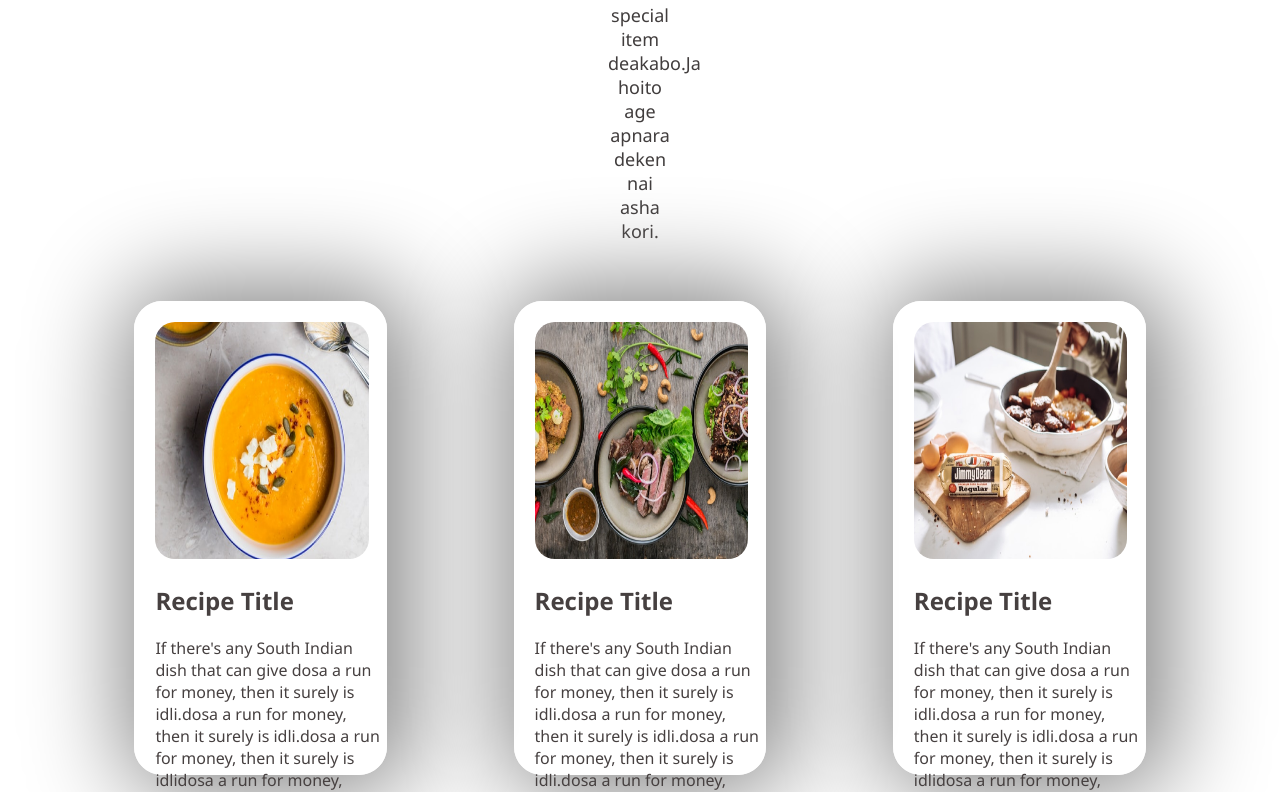
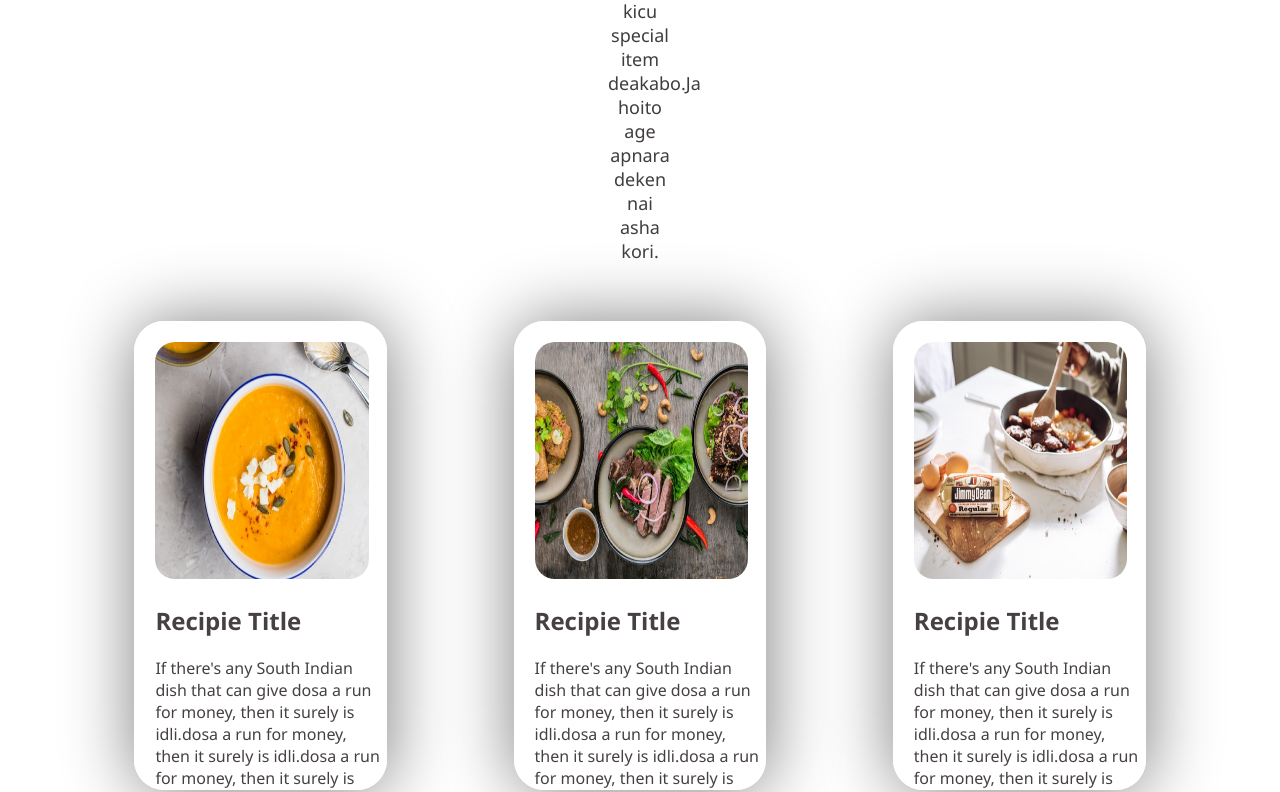
Before and after one commit to sharif764/food-blog, a plain HTML site: page index.html in a window 1280 px wide. Shown: the part 2008-2800 px from the top of the page. Drawn offline with Linux system fonts and the light colour scheme.

Commit message:
almost done

```diff
--- a/index.css
+++ b/index.css
@@ -36,6 +36,7 @@
 }
 .sec-img {
   background-image: url(images/shapes/joss.jpg);
+  margin-bottom: 20px;
 }
 .img-style2 {
   padding-left: 21%;
@@ -47,9 +48,9 @@
 .divi-width-style {
   width: 20%;
   border: 1px solid #fff;
-  box-shadow: 7px 1px 100px 15px gray;
-  padding: 20px 6px 20px 20px;
-  border-radius: 28px;
+  box-shadow: 1px 1px 70px 1px gray;
+  padding: 20px 6px 15px 20px;
+  border-radius: 30px;
 }
 .food-img {
   height: 55%;
--- a/index.html
+++ b/index.html
@@ -84,17 +84,27 @@ khabar age gastrict er osud khaio"
         <img src="images/food/short.png" alt="food img" class="food-img">
 
 
-        <h1>Recipe Title</h1> <p>If there's any South Indian dish that can give dosa a run for money, then it surely is idli.dosa a run for money, then it surely is idli.dosa a run for money, then it surely is idlidosa a run for money, then it surely is idli.</p></div>
+        <h1>Recipie Title</h1> <p>If there's any South Indian dish that can give dosa a run for money, then it surely is idli.dosa a run for money, then it surely is idli.dosa a run for money, then it surely is idlidosa a run for money, then it surely is idli.</p></div>
 
 
 
 
-      <div class="divi-width-style "><img src="images/food/Project Cover1.jpg" alt="food img" class="food-img">  <h1>Recipe Title</h1>   <p>If there's any South Indian dish that can give dosa a run for money, then it surely is idli.dosa a run for money, then it surely is idli.dosa a run for money, then it surely is idli.dosa a run for money, then it surely is idli</p>   </div>
+      <div class="divi-width-style "><img src="images/food/Project Cover1.jpg" alt="food img" class="food-img">  <h1>Recipie Title</h1>   <p>If there's any South Indian dish that can give dosa a run for money, then it surely is idli.dosa a run for money, then it surely is idli.dosa a run for money, then it surely is idli.dosa a run for money, then it surely is idli</p>   </div>
 
 
-      <div class="divi-width-style padding1"><img src="images/food/Project Cover.jpg" alt="food img" class="food-img">  <h1>Recipe Title</h1>   <p>If there's any South Indian dish that can give dosa a run for money, then it surely is idli.dosa a run for money, then it surely is idli.dosa a run for money, then it surely is idlidosa a run for money, then it surely is idli.</p><div>
+      <div class="divi-width-style padding1"><img src="images/food/Project Cover.jpg" alt="food img" class="food-img">  <h1>Recipie Title</h1>   <p>If there's any South Indian dish that can give dosa a run for money, then it surely is idli.dosa a run for money, then it surely is idli.dosa a run for money, then it surely is idlidosa a run for money, then it surely is idli.</p><div></section>
+<section>
+    <div>
+          <h1>700k</h1>
+
+    </div>
+    <div>
+
+    </div>
+    <div>
+
+    </div>
 </section>
-
 
 </body>
 </html>
```
